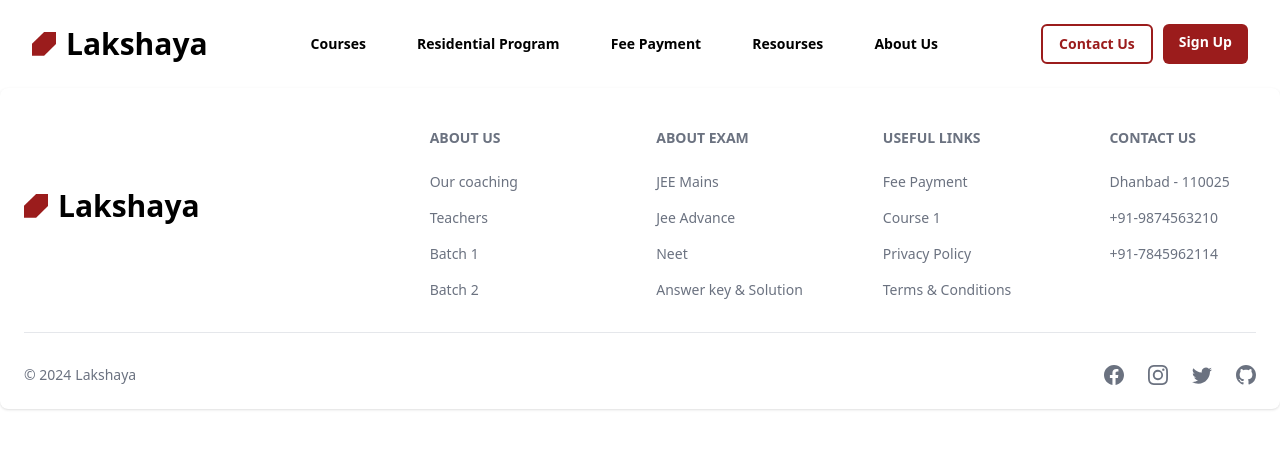
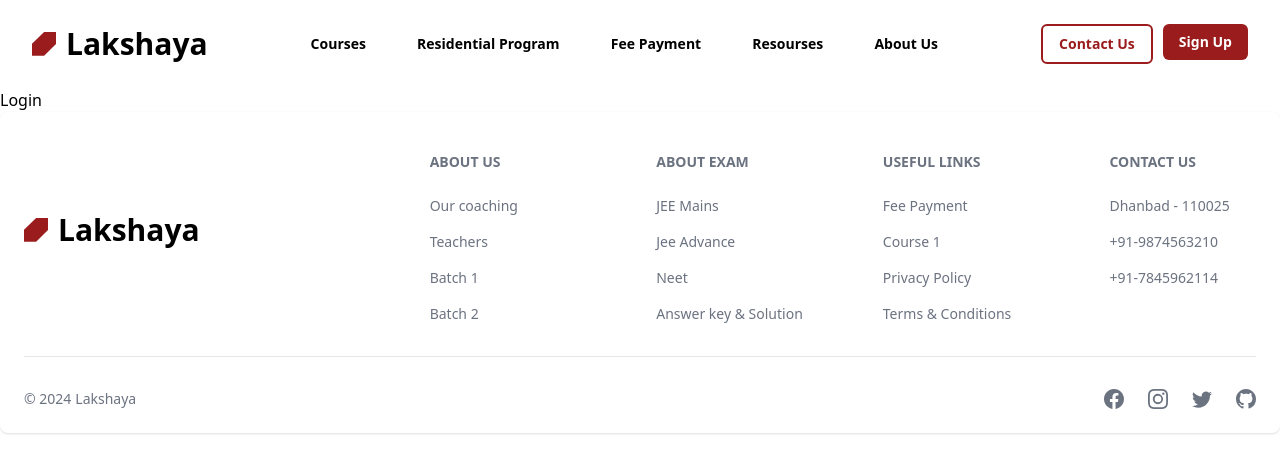
Before and after one commit to whyehtasam/Lakshaya, a React (Vite) app: page /login in a window 1280 px wide. Before the commit this address had no page. Shown: the top 472 px of the page. Built offline with nearby package versions, Linux system fonts and the light colour scheme.

Commit message:
Add Login component and update styles

```diff
--- a/src/App.jsx
+++ b/src/App.jsx
@@ -19,6 +19,7 @@ import SignUp from "./apps/signUp/SignUp";
 
 import Footer from "./components/footer/FooterMain";
 import Scholorship from "./apps/scholorship/Scholorship";
+import Login from "./apps/logIn/Login";
 
 const ScrollToTop = () => {
   const { pathname } = useLocation();
@@ -42,6 +43,7 @@ function App() {
           <Route path="/resources" element={<Resources />} />
           <Route path="/aboutUs" element={<AboutUs />} />
           <Route path="/contactUs" element={<Contact />} />
+          <Route path="/login" element={<Login />} />
           <Route path="/signUp" element={<SignUp />} />
           <Route path="/courses" element={<Courses />} />
           <Route path="/" element={<Landing />} />
--- a/src/apps/landing/Hero.jsx
+++ b/src/apps/landing/Hero.jsx
@@ -5,7 +5,7 @@ import SecondaryButton from '../../components/buttons/SecondaryButton'
 const Hero = () => {
   return (
     <div>
-        <div className="flex flex-col justify-start gap-6 my-7">
+        <div className="flex flex-col justify-start gap-3 sm:gap-6 my-7">
             <h1 className="text-4xl font-bold text-red-800 md:text-5xl lg:text-7xl">Lakshaya Coaching:</h1>
             <h1 className="text-4xl font-bold text-gray-800 md:text-5xl lg:text-7xl">Guiding Minds,</h1>
             <h1 className="text-4xl font-bold text-gray-800 md:text-5xl lg:text-7xl">Building Generations</h1>
@@ -14,8 +14,8 @@ const Hero = () => {
                 <p className="mt-4 text-lg text-gray-600 md:text-xl lg:text-2xl">JEE और NEET: नए प्रेरणा और सफलता की दिशा में एक नया मोड़।</p>
             </div>
             <div className='flex gap-5 mt-10'>
-                <PrimaryButton className='px-6 py-3 text-lg font-semibold tracking-wider rounded-md outline outline-2 outline-red-800 outline-offset-2' label='Enroll Now'/>
-                <SecondaryButton className='px-6 py-3 text-lg font-semibold tracking-wider text-black bg-white rounded-md outline outline-2 outline-red-800 outline-offset-2' label='Contact Us'/>
+                <PrimaryButton className='px-6 py-3 sm:text-lg font-semibold tracking-wider rounded-md outline outline-2 outline-red-800 outline-offset-2' label='Enroll Now'/>
+                <SecondaryButton className='px-6 py-3 sm:text-lg font-semibold tracking-wider text-black bg-white rounded-md outline outline-2 outline-red-800 outline-offset-2' label='Contact Us'/>
             </div>
 
 
--- a/src/apps/landing/Landing.jsx
+++ b/src/apps/landing/Landing.jsx
@@ -6,7 +6,7 @@ const Landing = () => {
   return (
     <div className="relative overflow-hidden">
       <Container className=" landing">
-        <div className="w-8/12 -z-50 absolute -right-20 -top-40">
+        <div className="w-8/12 -z-50 absolute -right-20 -top-40 opacity-80">
           <BlobCircle />
         </div>
         <Hero />
--- a/src/apps/logIn/Login.jsx
+++ b/src/apps/logIn/Login.jsx
@@ -0,0 +1,9 @@
+import React from 'react'
+
+const Login = () => {
+  return (
+    <div>Login</div>
+  )
+}
+
+export default Login
--- a/src/components/header/Navbar.jsx
+++ b/src/components/header/Navbar.jsx
@@ -41,17 +41,11 @@ const Navbar = () => {
 
       </nav>
 
+      <ul className='lg:flex gap-2.5 font-semibold text-sm hidden '>
+        <Link to='/contactUs'><li className='rounded-md border-2 border-red-800 text-red-800  py-2 px-4'>Contact Us</li></Link>
 
+        <Link to='/signUp'> <li className='py-2 px-4 rounded-md bg-red-800 text-white'>Sign Up</li></Link>
 
-      {/* <div className="-ml-8 hidden flex-col gap-2.5 sm:flex-row sm:justify-center lg:flex lg:justify-start">
-        <Link to='contactUs'> <a href="#" className="inline-block border-red-800 border-2 px-4 py-3 text-sm font-semibold text-center text-black transition duration-100 rounded-lg  hover:text-red-800 focus-visible:ring md:text-sm">Contact Us</a></Link>
-
-        <Link to='signUp'><a href="#" className="inline-block px-8 py-3 text-sm font-semibold text-center text-white transition duration-100 bg-red-800 rounded-lg outline-none ring-indigo-300 hover:bg-red-500 focus-visible:ring md:text-sm">Sign up</a></Link>
-
-      </div> */}
-      <ul className='lg:flex gap-2.5 font-semibold text-sm hidden '>
-        <li className='rounded-md border-2 border-red-800 text-red-800  py-2 px-4'>Contact Us</li>
-        <li className='py-2 px-4 rounded-md bg-red-800 text-white'>Sign Up</li>
       </ul>
 
       <button type="button" className="inline-flex items-center gap-2 rounded-lg bg-gray-200 px-2.5 py-2 text-sm font-semibold text-gray-500 ring-indigo-300 hover:bg-gray-300 focus-visible:ring active:text-gray-700 md:text-sm lg:hidden">
--- a/src/index.css
+++ b/src/index.css
@@ -1,3 +1,24 @@
 @tailwind base;
 @tailwind components;
 @tailwind utilities;
+
+* {
+    margin: 0;
+    box-sizing: border-box;
+  }
+  ::-webkit-scrollbar {
+    width: 0.5vw;
+  }
+
+  ::-webkit-scrollbar-track {
+    background: #fafafa;
+  }
+
+  ::-webkit-scrollbar-thumb {
+    background: rgba(155, 28, 28, 0.441);
+    border-radius: 3px;
+  }
+
+  ::-webkit-scrollbar-thumb:hover {
+    background: #414141;
+  }
```
